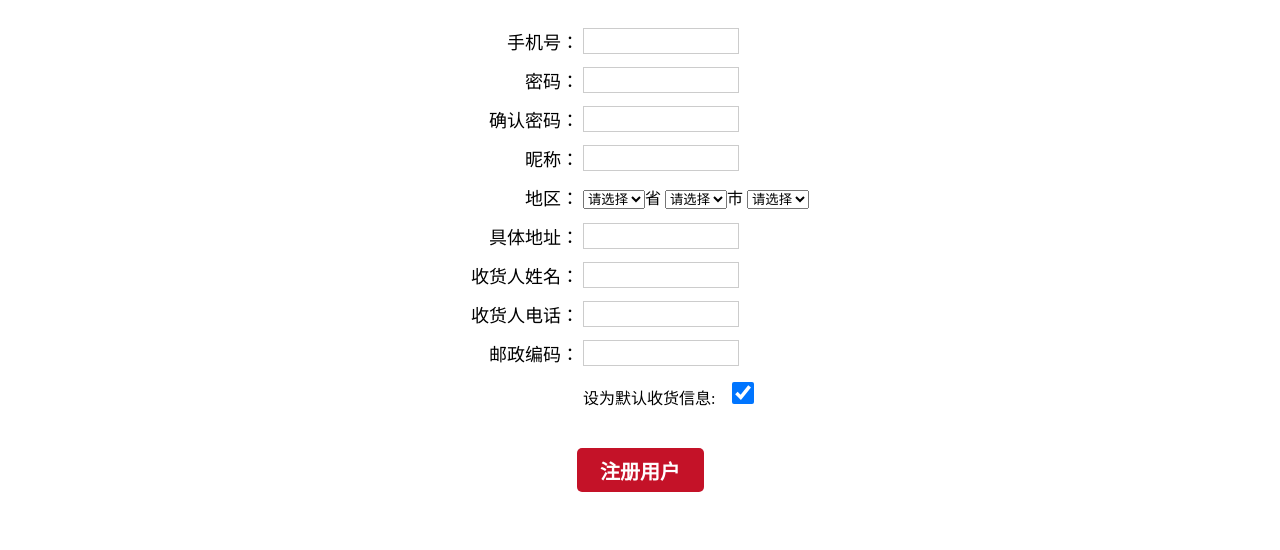
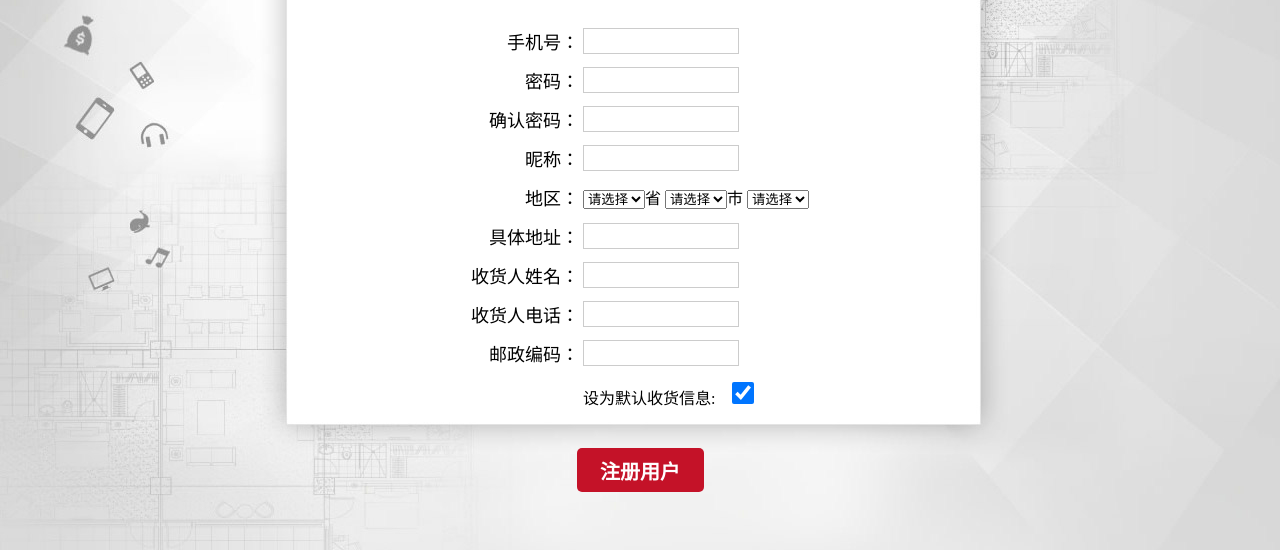
Before and after one commit to FangHaoming/BigSoftware, a plain HTML site: page src/regist.html in a window 1280 px wide. Shown: the part 250-800 px from the top of the page. Drawn offline with Linux system fonts and the light colour scheme.

Commit message:
Update regist.css

```diff
--- a/src/css/regist.css
+++ b/src/css/regist.css
@@ -1,6 +1,6 @@
 @charset "utf-8";
 body{
-	background-image: url("../img/zc.jpg");
+	background-image: url("../img/regist/zc.jpg");
 	background-repeat: no-repeat;
 	background-position: center top;
 	font-family: "微软雅黑", serif;
```
